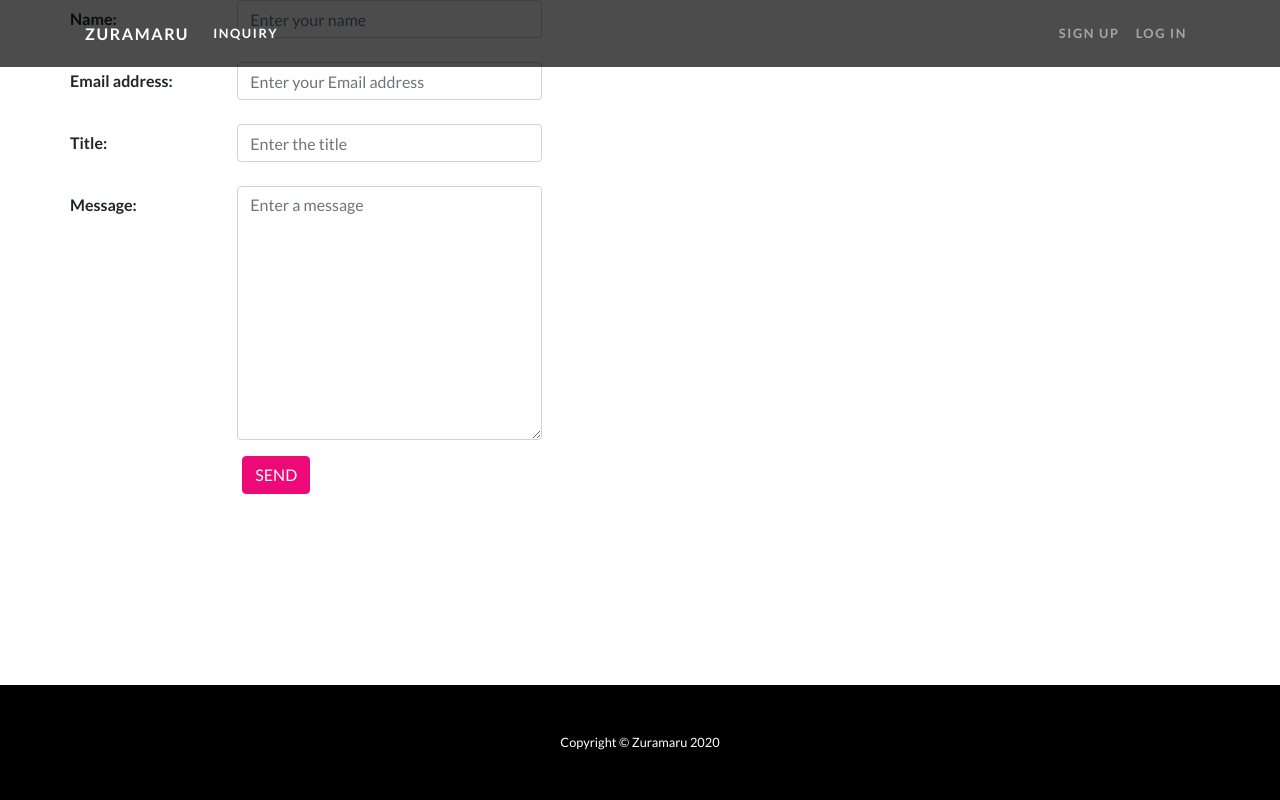
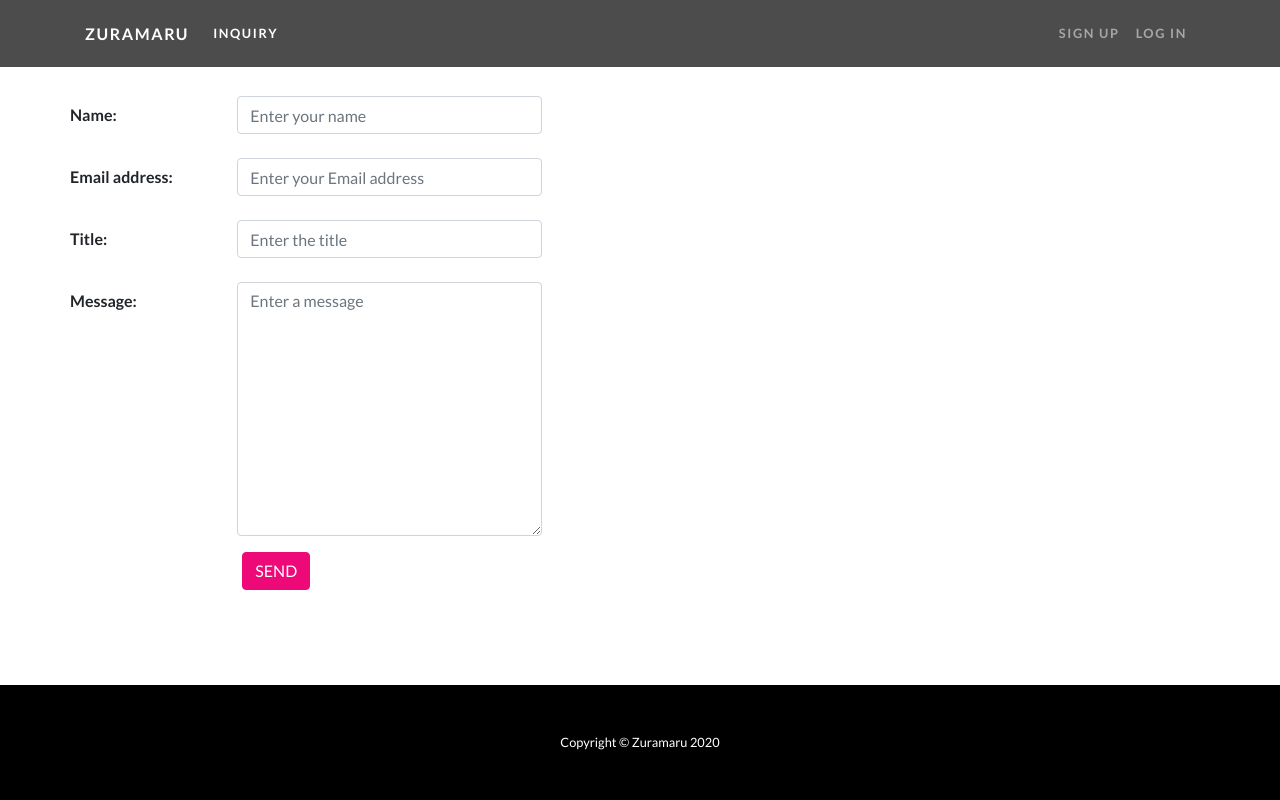
Before and after one commit to SuzukiTakamasa/Zuramaru, a Django app: page /inquiry/ in a window 1280 px wide. Run offline with Django 3.2, Linux system fonts and the light colour scheme; some libraries are stand-ins or nearby versions.

Commit message:
commit mystyle.css

```diff
--- a/miraizura/static/css/mystyle.css
+++ b/miraizura/static/css/mystyle.css
@@ -5,3 +5,5 @@ body, #wrapper {display: flex;
                }
 
 footer {margin-top: auto;}
+
+.my-div-style {margin-top: 6rem;}
```
